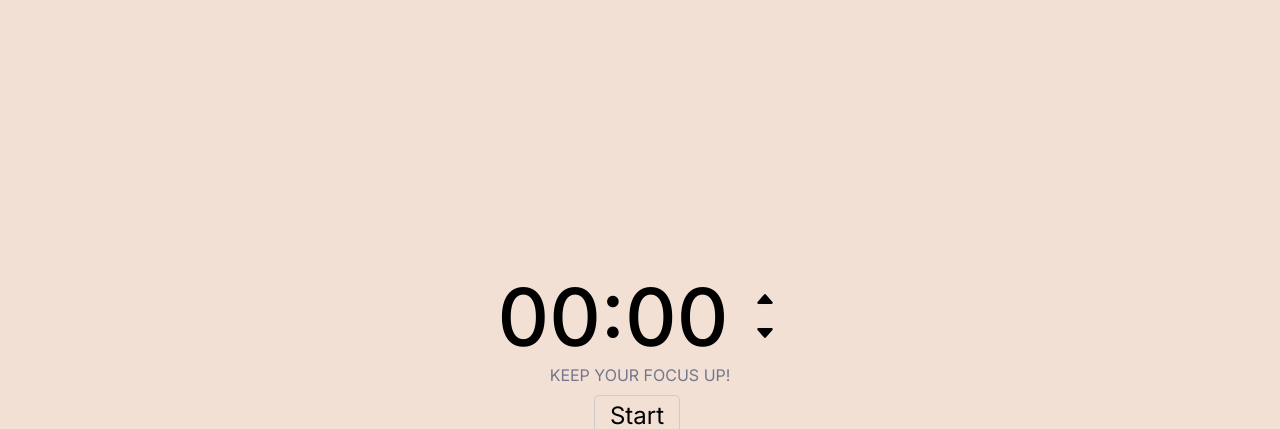
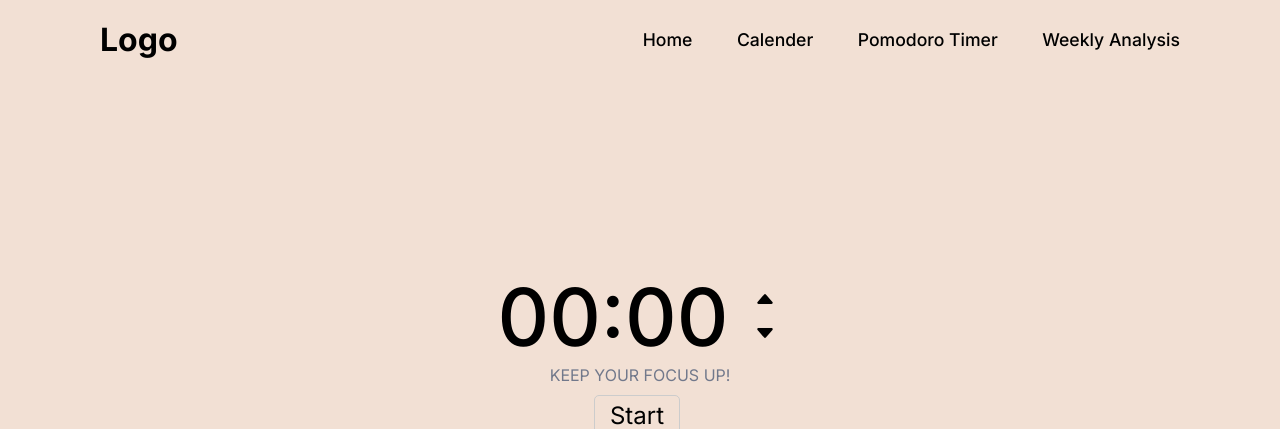
Before and after one commit to IcariZ/Sofeng-, a PHP site: page /Pomodoro.html in a window 1280 px wide. Shown: the top 429 px of the page. Run offline with PHP 8.4, Linux system fonts and the light colour scheme.

Commit message:
feat: add nav bar

```diff
--- a/Pomodoro.html
+++ b/Pomodoro.html
@@ -8,6 +8,16 @@
 
 </head>
 <body>
+  <header>
+    <h2 class="logo">Logo</h2>
+    <nav class="navigation">
+        <a href="#">Home</a>
+        <a href="calender.html">Calender</a>
+        <a href="Pomodoro.html"">Pomodoro Timer</a>
+        <a href="analysis.html">Weekly Analysis</a>
+        <!-- <button class="btnLogin-popup">Link Account</button> -->
+    </nav>
+  </header>
 
   <div class="timer-container">
     <div class="timer">00:00</div>
--- a/pomodoro.css
+++ b/pomodoro.css
@@ -1,11 +1,12 @@
 @import url(https://fonts.googleapis.com/css?family=Inter:100,200,300,regular,500,600,700,800,900);
 
 * {
-  margin: 0;
-  padding: 0;
-  box-sizing: border-box;
-  font-family: 'Inter';
+    margin: 0;
+    padding: 0;
+    box-sizing: border-box;
+    font-family: 'Inter';
 }
+
 
 body {
   font-family: sans-serif;
@@ -15,6 +16,71 @@ body {
   justify-content: center;
   min-height: 100vh;
   background-color: #F2E0D4;
+}
+
+header {
+    position: fixed;
+    top: 0;
+    left: 0;
+    width: 100%;
+    padding: 20px 100px;
+    /* background: #D9AAA0; */
+    display: flex;
+    justify-content: space-between;
+    align-items: center;
+    z-index: 99;
+}
+
+.logo {
+    font-size: 2em;
+    /* color: #000; */
+    user-select: none;
+}
+
+.navigation a {
+    position: relative;
+    font-size: 1.1em;
+    color: #000;
+    text-decoration: none;     /* biar gada underline */
+    font-weight: 500;       /* ini kea bold gitu */
+    margin-left: 40px;
+}
+
+.navigation a::after {
+    content: '';
+    position: absolute;
+    left: 0px;
+    bottom: -10px;
+    width: 100%;    /* biar width underlinenya sama kea wordnya */
+    height: 3px;
+    background: #D9AAA0;
+    border-radius: 5px;
+    transform: scaleX(0);  /* ada underline dibawah nav, matiin biar kliatan */
+    transition: transform .5s;
+    transform-origin: right; /* uat set effectnya itu */
+}
+
+.navigation a:hover::after {  /* abis selesai hove */
+    transform: scaleX(1);
+    transform-origin: left;
+}
+
+.navigation .btnLogin-popup {
+    width: 130px;
+    height: 50px;
+    background: transparent;
+    border: 2px solid #D9AAA0;
+    outline: none;
+    border-radius: 6px;
+    cursor: pointer;
+    font-size: 1.1em;
+    margin-left: 40px;
+}
+
+.navigation .btnLogin-popup:hover {
+    background: #D9AAA0;
+    color: #001;
+    border: #D9AAA0;
 }
 
 .timer-container {
```
